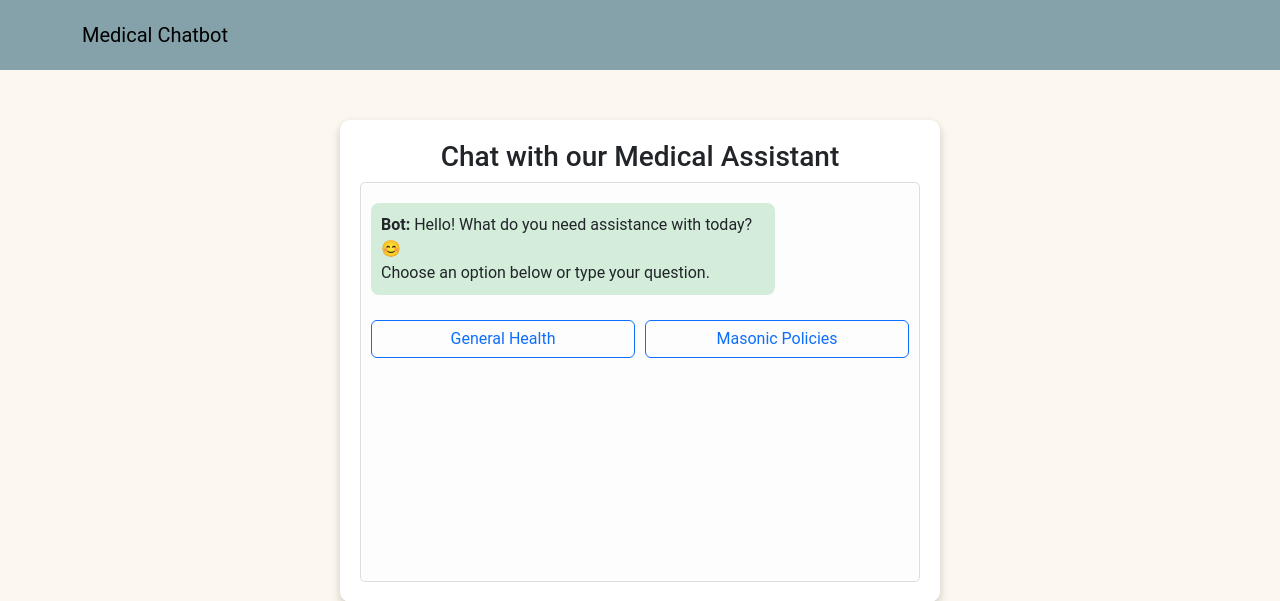
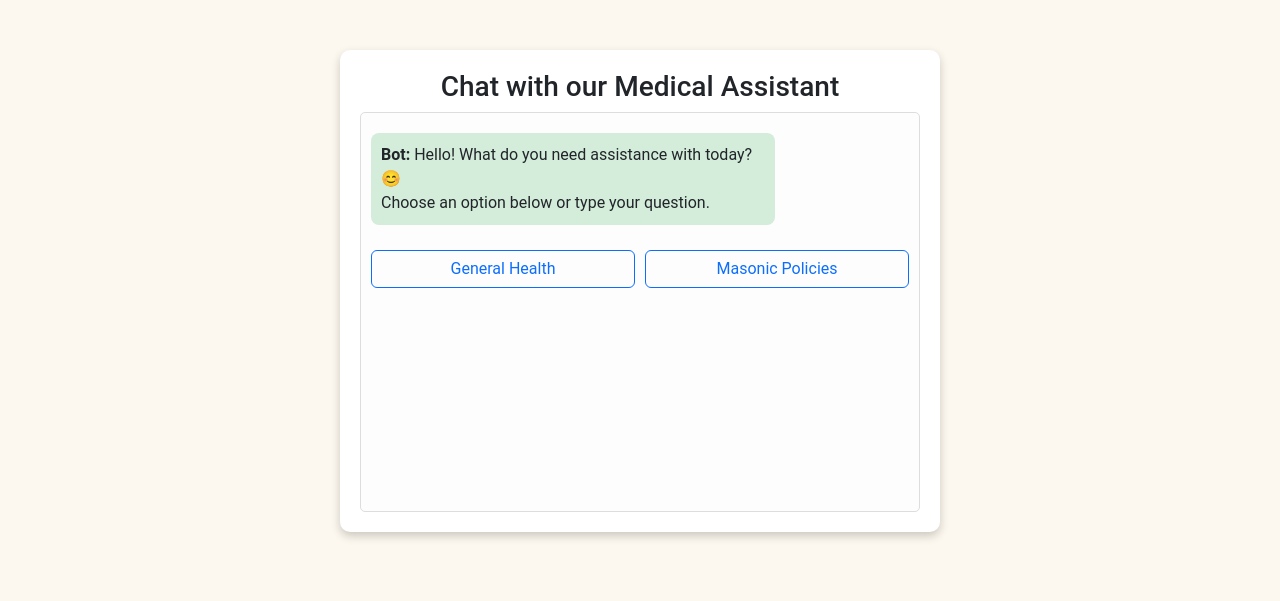
Before and after one commit to NolanP2003/DScapstone, a PHP site: page /get_protocol/user_views/chatbot/chatbot.php in a window 1280 px wide. Shown: the top 601 px of the page. Run offline with PHP 8.4, Linux system fonts and the light colour scheme.

Commit message:
removing nav bar area

```diff
--- a/mercurycorp-main/web_src/user_views/chatbot/chatbot.php
+++ b/mercurycorp-main/web_src/user_views/chatbot/chatbot.php
@@ -9,11 +9,6 @@
     <link rel="stylesheet" href="chatbot.css">
 </head>
 <body>
-    <nav class="navbar navbar-expand-lg">
-        <div class="container">
-            <a class="navbar-brand" href="#">Medical Chatbot</a>
-        </div>
-    </nav>
 
     <div class="chat-container">
         <h3 class="text-center">Chat with our Medical Assistant</h3>
```
